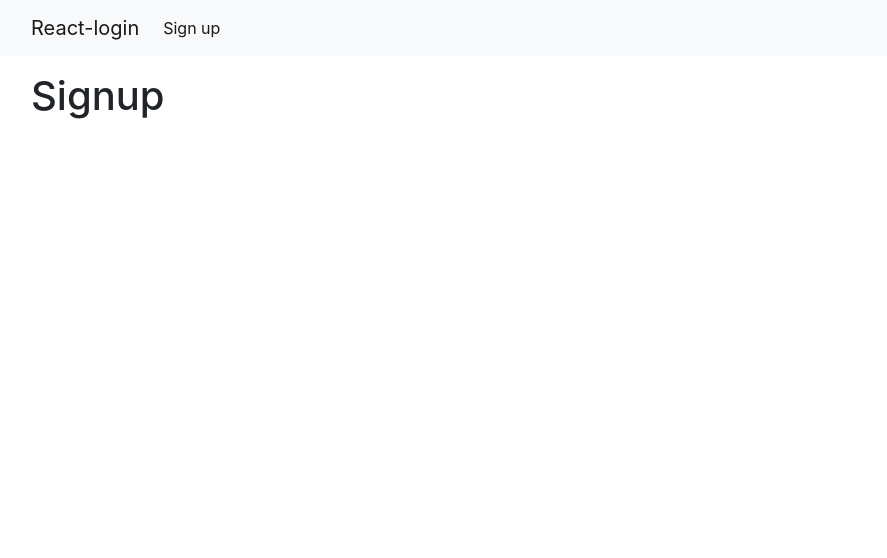
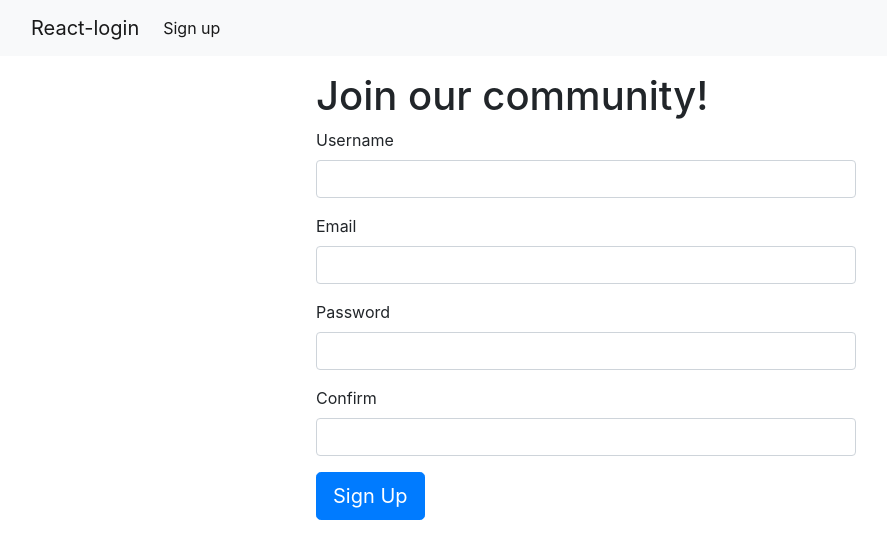
Before and after one commit to kitety/react-login, a React (Create React App) app in the folder client/: page /signup in a window 1280 px wide. Shown: the top 558 px of the page, without its empty margins (54-941 px from the left). Built offline with nearby package versions, Linux system fonts and the light colour scheme.

Commit message:
axios发送请求

```diff
--- a/client/package.json
+++ b/client/package.json
@@ -3,6 +3,7 @@
   "version": "0.1.0",
   "private": true,
   "dependencies": {
+    "axios": "^0.18.0",
     "react": "^16.6.1",
     "react-dom": "^16.6.1",
     "react-redux": "^5.1.0",
--- /dev/null
+++ b/client/src/actions/signActions.js
@@ -0,0 +1,7 @@
+import axios from 'axios'
+
+export const userSignupRequset = (userData) => {
+  return dispatch=>{
+    return axios.post('/api/user',userData)
+  }
+}
--- /dev/null
+++ b/client/src/components/signup/SignForm.js
@@ -0,0 +1,77 @@
+import React, { Component } from 'react';
+import PropTypes from 'prop-types';
+class SignForm extends Component {
+  constructor(props) {
+    super(props);
+    this.state = {
+      username: '',
+      email: '',
+      password: '',
+      passwordConfirm: ''
+    }
+  }
+  onChange = (e) => {
+    this.setState({ [e.target.name]: e.target.value })
+  }
+  onSubmit = (e) => {
+    e.preventDefault();
+    // axios.post('/api/post', { users: this.state })
+    this.props.userSignupRequset(this.state)
+  }
+  static propTypes = {
+    userSignupRequset: PropTypes.func.isRequired
+  };
+  render() {
+    return (
+      <form onSubmit={this.onSubmit}>
+        <h1>Join our community!</h1>
+        <div className="form-group">
+          <label className="control-label">Username</label>
+          <input
+            value={this.state.username}
+            onChange={this.onChange}
+            type="text"
+            name="username"
+            className="form-control"
+          />
+        </div>
+        <div className="form-group">
+          <label className="control-label">Email</label>
+          <input
+            value={this.state.email}
+            onChange={this.onChange}
+            type="email"
+            name="email"
+            className="form-control"
+          />
+        </div>
+        <div className="form-group">
+          <label className="control-label">Password</label>
+          <input
+            value={this.state.password}
+            onChange={this.onChange}
+            type="password"
+            name="password"
+            className="form-control"
+          />
+        </div>
+        <div className="form-group">
+          <label className="control-label">Confirm</label>
+          <input
+            value={this.state.passwordConfirm}
+            onChange={this.onChange}
+            type="password"
+            name="passwordConfirm"
+            className="form-control"
+          />
+        </div>
+        <div className="form-group">
+          <button className="btn btn-primary btn-lg"> Sign Up</button>
+        </div>
+      </form>
+    );
+  }
+}
+
+export default SignForm;
+;
--- a/client/src/components/signup/SignupPage.js
+++ b/client/src/components/signup/SignupPage.js
@@ -1,13 +1,24 @@
 import React, { Component } from 'react';
+import { connect } from 'react-redux'
+import SignForm from './SignForm'
+import PropTypes from 'prop-types';
+import { userSignupRequset } from '../../actions/signActions'
+
 
 class SignupPage extends Component {
+  static propTypes = {
+    userSignupRequset: PropTypes.func.isRequired
+  };
   render() {
     return (
-      <div>
-        <h1>Signup</h1>
+      <div className="row">
+        <div className="col-md-3"></div>
+        <div className="col-md-6">
+          <SignForm userSignupRequset={this.props.userSignupRequset} />
+        </div>
+        <div className="col-md-3"></div>
       </div>
     );
   }
 }
-
-export default SignupPage
+export default connect(null, { userSignupRequset })(SignupPage)
```
Also changed, not shown: 2 other files (tests, documents, lock files or other folders).
